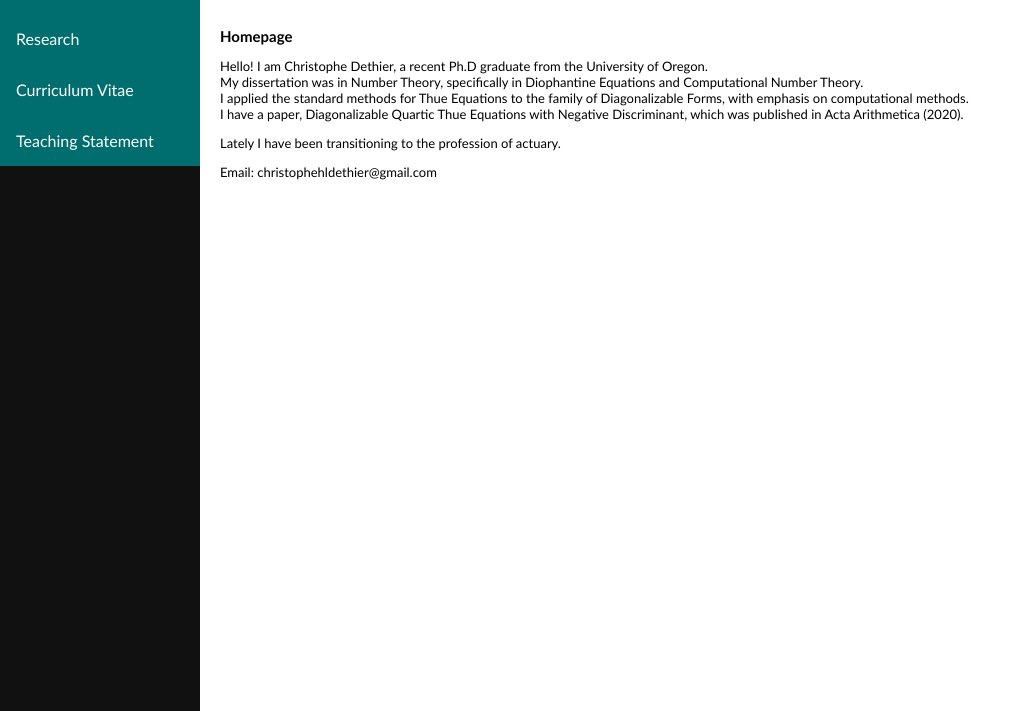
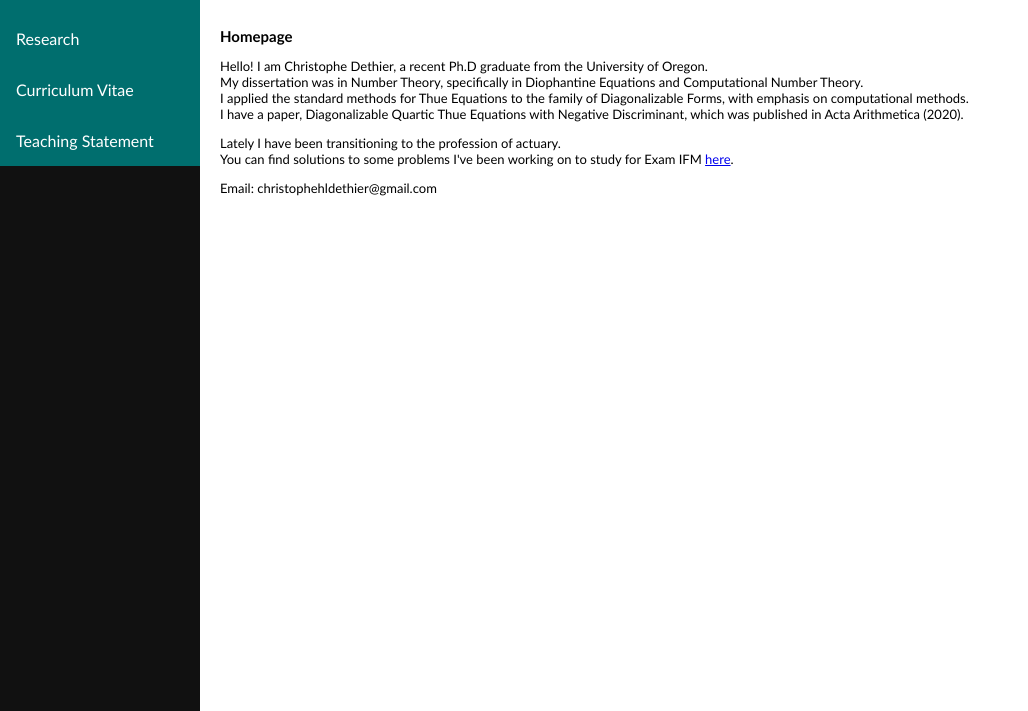
Before and after one commit to cdethier/cdethier.github.io, a plain HTML site: page index.html in a window 1280 px wide. Shown: the part 89-800 px from the top of the page, without its empty margins (0-1028 px from the left). Drawn offline with Linux system fonts and the light colour scheme.

Commit message:
Add files via upload

```diff
--- a/index.html
+++ b/index.html
@@ -43,6 +43,7 @@ and open the template in the editor.
       I have a paper, Diagonalizable Quartic Thue Equations with Negative Discriminant, which was published in Acta Arithmetica (2020). <br>
 
   <p> Lately I have been transitioning to the profession of actuary. <br>
+      You can find solutions to some problems I've been working on to study for Exam IFM <a href="solutions.html">here</a>. <br>
 
   <p> Email: christophehldethier@gmail.com <br> <br>
   </p>
```
